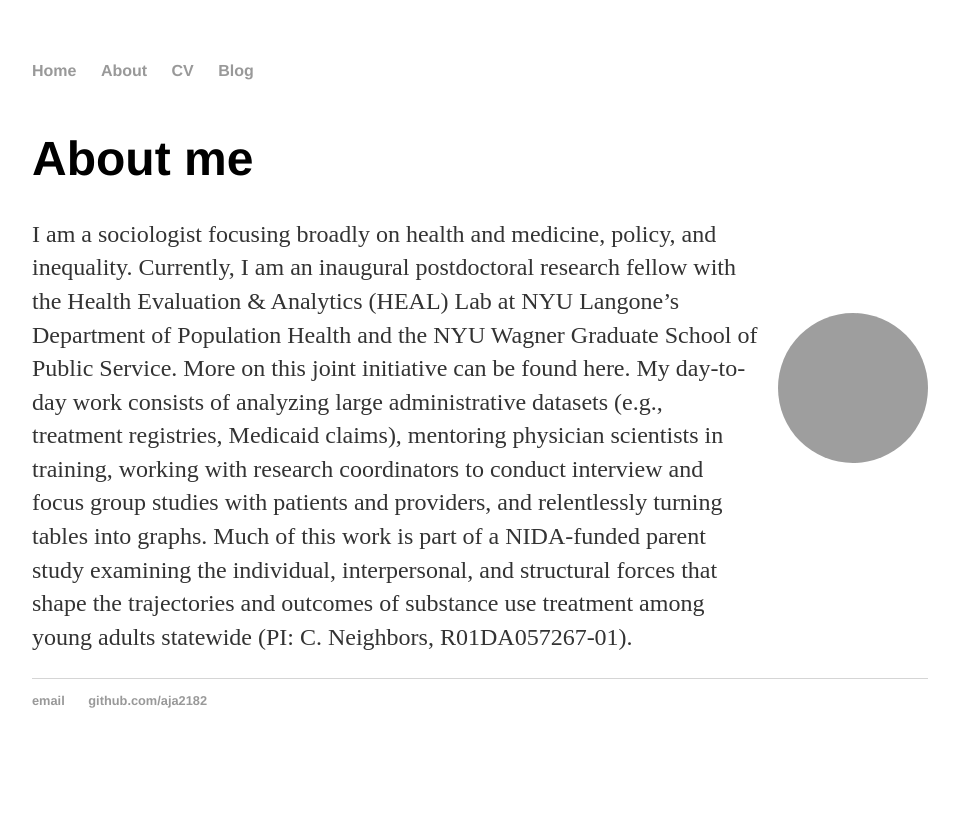
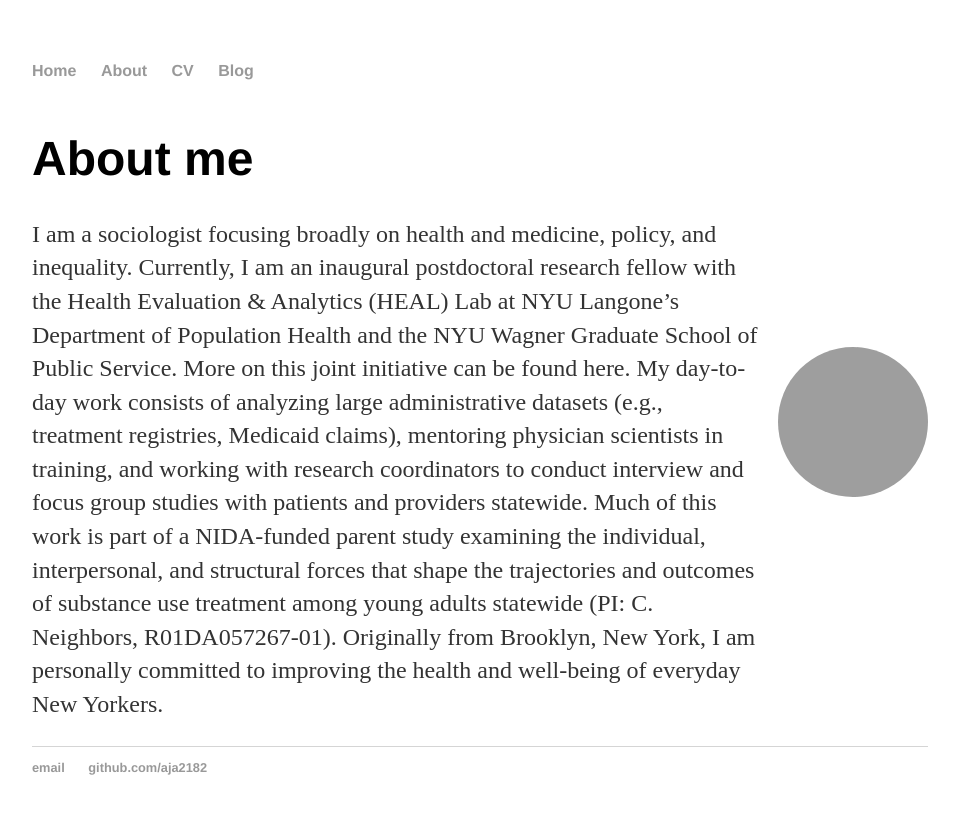
Before and after one commit to aja2182/aja2182.github.io, a Jekyll site: the page built from about/index.html, in a window 1280 px wide. Shown: the top 814 px of the page, without its empty margins (160-1119 px from the left). Built offline with Jekyll 4.4.1, drawn with Linux system fonts in a browser that asks for light colours; grey boxes are pictures that could not be loaded.

Commit message:
Update index.html

```diff
--- a/about/index.html
+++ b/about/index.html
@@ -27,8 +27,8 @@ title: About moi
     <div class="about">
         <div class="text-content">
             <h1>About me</h1>
-            <p>I am a sociologist focusing broadly on health and medicine, policy, and inequality. Currently, I am an inaugural postdoctoral research fellow with the Health Evaluation & Analytics (HEAL) Lab at NYU Langone’s Department of Population Health and the NYU Wagner Graduate School of Public Service. More on this joint initiative can be found here. My day-to-day work consists of analyzing large administrative datasets (e.g., treatment registries, Medicaid claims), mentoring physician scientists in training, working with research coordinators to conduct interview and focus group studies with patients and providers, and relentlessly turning tables into graphs.
-        Much of this work is part of a NIDA-funded parent study examining the individual, interpersonal, and structural forces that shape the trajectories and outcomes of substance use treatment among young adults statewide (PI: C. Neighbors, R01DA057267-01).  </p>
+            <p>I am a sociologist focusing broadly on health and medicine, policy, and inequality. Currently, I am an inaugural postdoctoral research fellow with the Health Evaluation & Analytics (HEAL) Lab at NYU Langone’s Department of Population Health and the NYU Wagner Graduate School of Public Service. More on this joint initiative can be found here. My day-to-day work consists of analyzing large administrative datasets (e.g., treatment registries, Medicaid claims), mentoring physician scientists in training, and working with research coordinators to conduct interview and focus group studies with patients and providers statewide.
+        Much of this work is part of a NIDA-funded parent study examining the individual, interpersonal, and structural forces that shape the trajectories and outcomes of substance use treatment among young adults statewide (PI: C. Neighbors, R01DA057267-01). Originally from Brooklyn, New York, I am personally committed to improving the health and well-being of everyday New Yorkers. </p>
         </div>
         <img src="avatar.png" alt="Avatar" class="avatar">
     </div>
```
